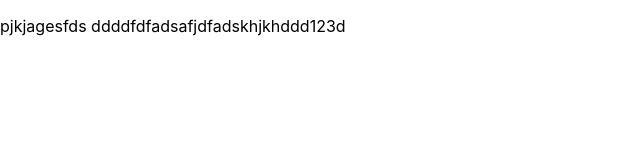
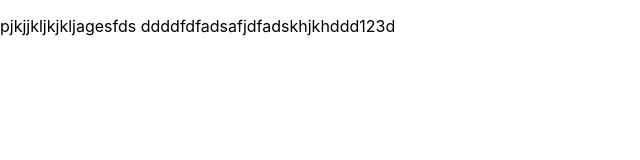
Before and after one commit to ken01888/kcminc, a React (Create React App) app: page / in a window 1280 px wide. Shown: the top 160 px of the page, without its empty margins (0-640 px from the left). Built offline with nearby package versions, Linux system fonts and the light colour scheme.

Commit message:
new commit

```diff
--- a/public/index.html
+++ b/public/index.html
@@ -5,7 +5,7 @@
     <meta charset="utf-8">
     <title>Webpack App</title>
     <meta name="viewport" content="width=device-width, initial-scale=1">
-    <link href="main.css" rel="stylesheet">
+    <link href="./main.css" rel="stylesheet">
 </head>
 
 <body>
--- a/src/App.tsx
+++ b/src/App.tsx
@@ -15,7 +15,7 @@ console.log(res)
 
   return(
 
-    <p  >{old}pjkjagesfds ddddfdfadsafjdfadskhjkhddd123d</p>
+    <p  >{old}pjkjjkljkjkljagesfds ddddfdfadsafjdfadskhjkhddd123d</p>
   )
 }
 
--- a/webpack.config.js
+++ b/webpack.config.js
@@ -18,12 +18,17 @@ const configClient = {
     output: {
         path: path.resolve(__dirname, "./public"),
         filename: 'main.js',
+        clean: true
 
     },
     devServer: {
+        compress: true,
         open: true,
         hot: true,
-        port: 3000
+        port: 3000,
+
+
+
     },
     plugins: [
         // new HtmlWebpackPlugin({
```
Also changed, not shown: 1 other file (tests, documents, lock files or other folders).
